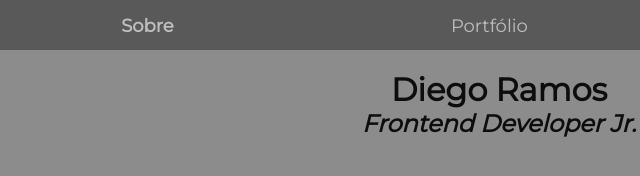
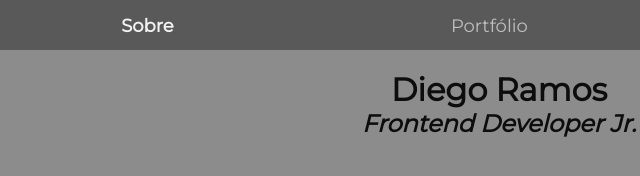
Before and after one commit to DLR06/Alura-imersaoCSS, a plain HTML site: page index.html in a window 1280 px wide. In both pictures the pointer is over the link "Sobre". Shown: the full height of the page, 141-781 px from the left. Drawn offline with Linux system fonts and the light colour scheme.

Commit message:
Update style.css

```diff
--- a/style.css
+++ b/style.css
@@ -40,6 +40,7 @@ a {
 
 a:hover {
     font-weight: bolder;
+    color: #F2F2F2;
 }
 
 .site-subtitle,
```
